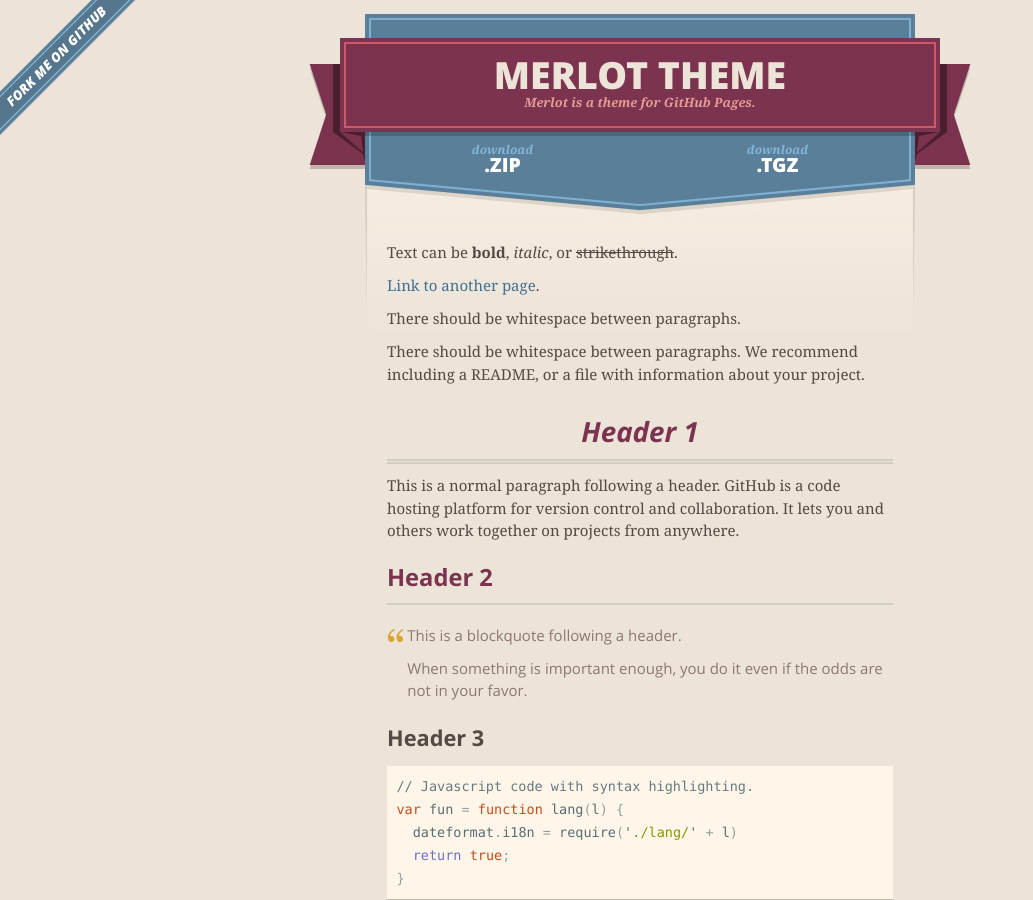
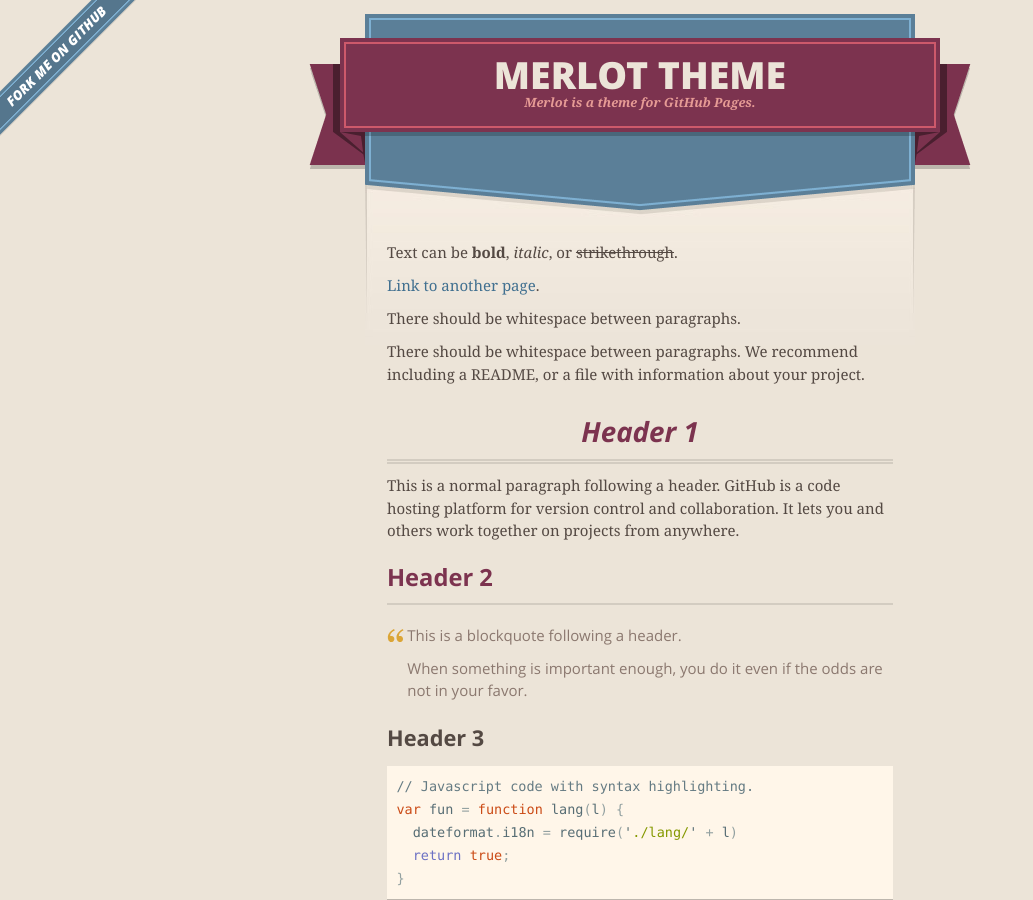
Before and after one commit to ysyBrenda/one, a Jekyll site: the page built from index.md, in a window 1280 px wide and 900 px high. Shown: the whole window, without its empty margins (0-1033 px from the left). Built offline with Jekyll 4.4.1, drawn with Linux system fonts in a browser that asks for light colours.

Commit message:
Update _config.yml

```diff
--- a/_config.yml
+++ b/_config.yml
@@ -1,5 +1,8 @@
 title: Merlot theme
 description: Merlot is a theme for GitHub Pages.
-show_downloads: true
+show_downloads: false
 google_analytics:
-theme: jekyll-theme-merlot
+
+remote_theme: pages-themes/merlot@v0.2.0
+plugins:
+- jekyll-remote-theme
```
